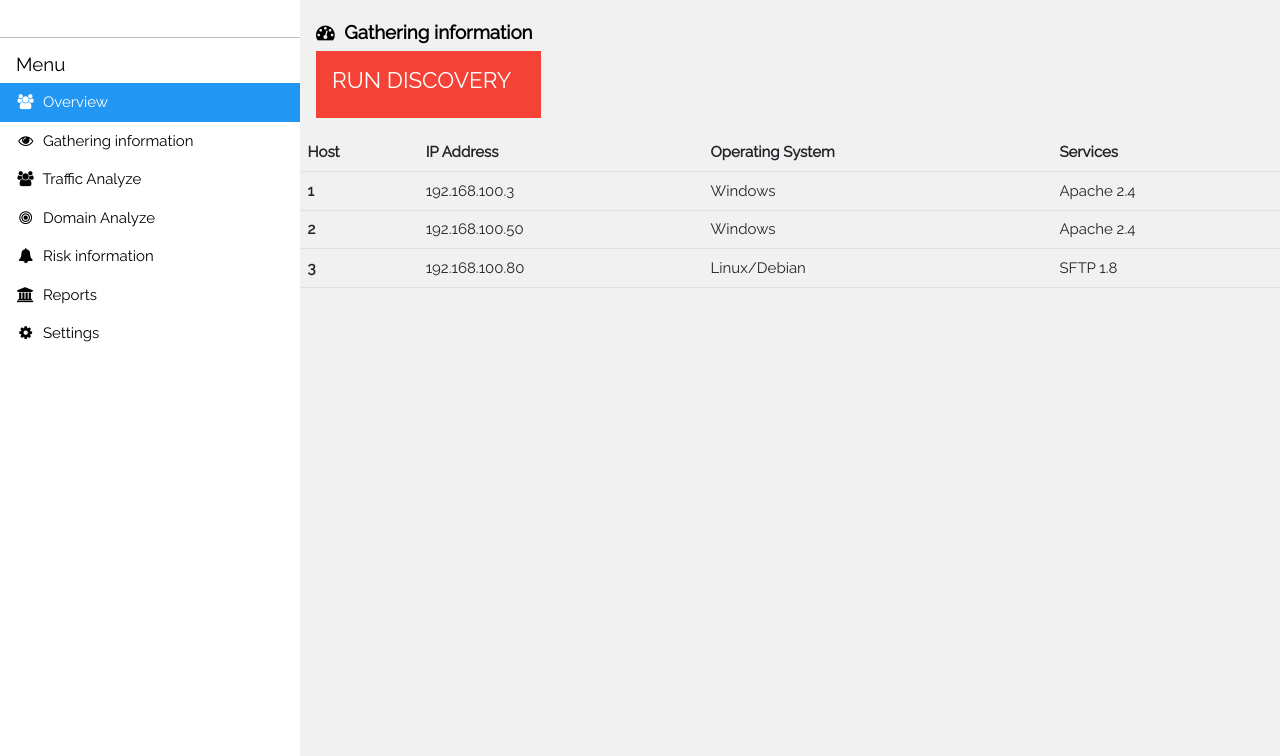
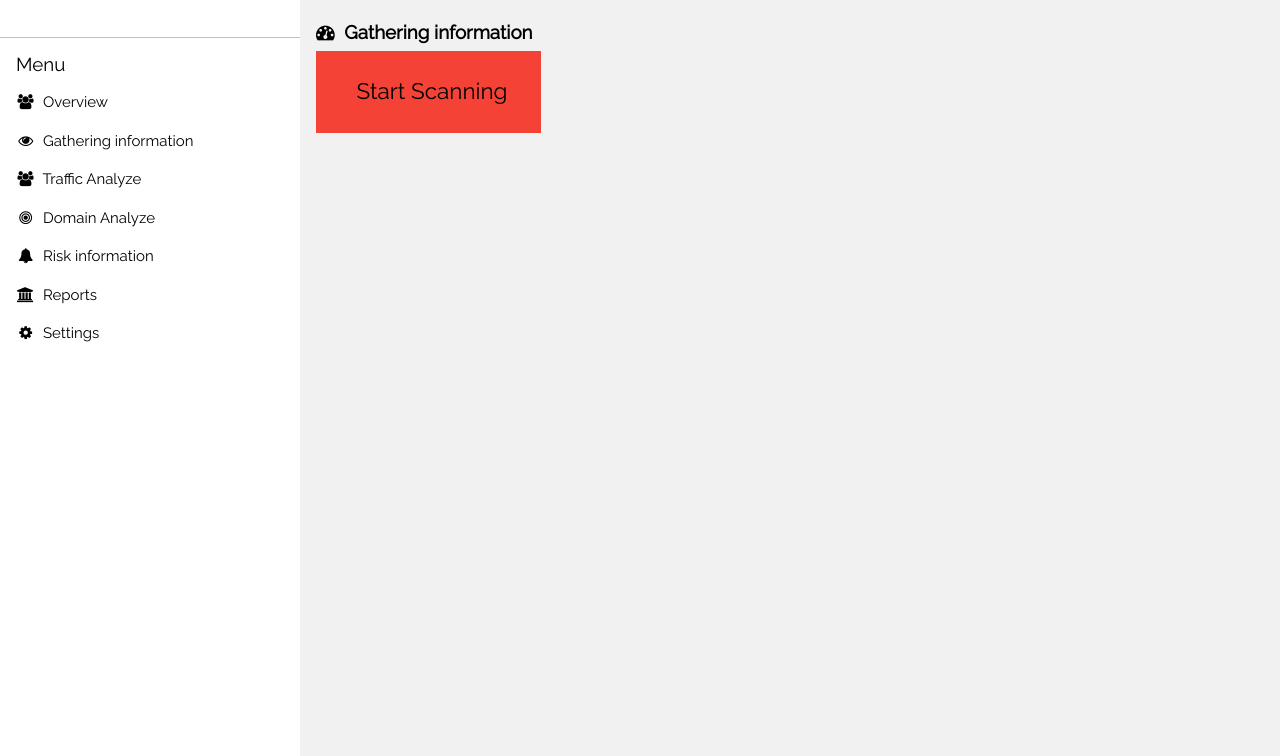
Before and after one commit to AbisaitReynaga/cibersecurity-tool, a Flask app: page /gattering_information in a window 1280 px wide. Shown: the part 44-800 px from the top of the page. Run offline with Flask 3, Linux system fonts and the light colour scheme.

Commit message:
Developer:         Abisait Reynaga
    Description:
        Implemented a button in the Gathering Information window that triggers a bash script to perform a network scan.
	The script processes the scan results and outputs a JSON file. The JSON data is then rendered in the Gathering Information window.

```diff
--- a/web_application/app.py
+++ b/web_application/app.py
@@ -1,6 +1,6 @@
 # Import the Flask class from the flask module
-from flask import Flask, render_template
-
+from flask import Flask, render_template, jsonify
+import sh,json
 # Create an instance of the Flask class
 app = Flask(__name__)
 
@@ -21,31 +21,14 @@ def settings():
 def test():
     return render_template('template.html')
 
-@app.route('/scan')
-def scan():
-    # Ejecutar el comando nmap
-    result = subprocess.run(['nmap', '-sn', '192.168.10.0/24'], capture_output=True, text=True)
-    output = result.stdout
-
-    # Parsear el resultado de nmap
-    hosts = []
-    current_host = {}
-    for line in output.split('\n'):
-        ip_match = re.search(r'Nmap scan report for (.+)', line)
-        mac_match = re.search(r'MAC Address: (.+) \((.+)\)', line)
-        if ip_match:
-            if current_host:
-                hosts.append(current_host)
-                current_host = {}
-            current_host['ip'] = ip_match.group(1)
-        if mac_match:
-            current_host['mac'] = mac_match.group(1)
-            current_host['vendor'] = mac_match.group(2)
-
-    if current_host:
-        hosts.append(current_host)
-
-    return jsonify(hosts)
+@app.route('/load_data', methods=['POST'])
+def load_data():
+    # Reemplaza 'tu_script.sh' con la ruta a tu script bash
+    #script_path = '/home/cybersecurity-tool/host_discover_scripts/host_discovery.sh'
+    #sh.bash('/home/cybersecurity-tool/host_discover_scripts/host_discovery.sh')
+    with open('/home/cybersecurity-tool/output.json', 'r') as f:
+        data = json.load(f)
+    return render_template('gattering_information.html',data=data)
 
 # Run the application
 if __name__ == '__main__':
--- a/web_application/templates/gattering_information.html
+++ b/web_application/templates/gattering_information.html
@@ -21,6 +21,32 @@
       .run-discovery-btn:hover {
           color: #000; /* Cambia el color del texto al pasar el cursor (opcional) */
       }
+
+      .btn {
+        background-color: transparent;
+        height: 50px;
+        width: 200px;
+        color: black;
+        font-size: 1.5em;
+
+    }
+
+
+
+    </style>
+    <style>
+        table {
+            table-layout: fixed;
+            width: 100%;
+        }
+        table th, table td {
+            width: 33%; /* O ajusta este valor como prefieras */
+            text-align: left;
+            overflow:auto;
+            white-space: nowrap;
+            text-overflow: ellipsis;
+        }
+
     </style>
 </head>
 <body class="w3-light-grey">
@@ -46,7 +72,7 @@
             <h5>Menu</h5>
         </div>
         <div class="w3-bar-block">
-            <a href="/" class="w3-bar-item w3-button w3-padding w3-blue"><i class="fa fa-users fa-fw"></i>&nbsp; Overview</a>
+            <a href="/" class="w3-bar-item w3-button w3-padding "><i class="fa fa-users fa-fw"></i>&nbsp; Overview</a>
             <a href="gattering_information" class="w3-bar-item w3-button w3-padding"><i class="fa fa-eye fa-fw"></i>&nbsp; Gathering information</a>
             <a href="#" class="w3-bar-item w3-button w3-padding"><i class="fa fa-users fa-fw"></i>&nbsp; Traffic Analyze</a>
             <a href="#" class="w3-bar-item w3-button w3-padding"><i class="fa fa-bullseye fa-fw"></i>&nbsp; Domain Analyze</a>
@@ -69,49 +95,41 @@
             <div class="w3-quarter">
                 <div class="w3-container w3-red w3-padding-16">
                     <div class="w3-left">
-
-                    </div>
-                    <div class="w3-right">
-                    </div>
-                    <div class="w3-clear"></div>
-                    <h4>
-                      <a href="#" class="run-discovery-btn">RUN DISCOVERY</a>
-                    </h4>
+                        <form action="/load_data" method="POST">
+                            <button id="loadDataBtn" class="btn">Start Scanning</button>
+                        </form>
                 </div>
             </div>
         </div>
-
         <div>
-            <table class="table">
+            {% for host in data %}
+        <table class="table mt-3">
             <thead>
+                <tr class="table-left-align">
+                    <th scope="col" class="table-active">Host {{ host['Host'] }}</th>
+                    <th scope="col" class="table-active">MAC {{ host['MAC'] }}</th>
+                    <th scope="col" class="table-active">OS {{ host['OS'] }}</th>
+                    <th scope="col" class="table-active"></th>
+                </tr>
                 <tr>
-                        <th scope="col">Host</th>
-                        <th scope="col">IP Address</th>
-                        <th scope="col">Operating System</th>
-                        <th scope="col">Services</th>
+                    <th scope="col">Port</th>
+                    <th scope="col">Status</th>
+                    <th scope="col">Protocol</th>
+                    <th scope="col">Service</th>
                 </tr>
             </thead>
             <tbody>
+                {% for service in host['Services'] %}
                 <tr>
-                        <th scope="row">1</th>
-                        <td>192.168.100.3</td>
-                        <td>Windows</td>
-                        <td>Apache 2.4</td>
+                    <td>{{ service['Port'] }}</td>
+                    <td>{{ service['Status'] }}</td>
+                    <td>{{ service['Protocol'] }}</td>
+                    <td>{{ service['Service'] }}</td>
                 </tr>
-                    <tr>
-                        <th scope="row">2</th>
-                        <td>192.168.100.50</td>
-                        <td>Windows</td>
-                        <td>Apache 2.4</td>
-                    </tr>
-                    <tr>
-                        <th scope="row">3</th>
-                        <td>192.168.100.80</td>
-                        <td>Linux/Debian</td>
-                        <td>SFTP 1.8</td>
-                    </tr>
+                {% endfor %}
             </tbody>
         </table>
+        {% endfor %}
         </div>
 
     </div>
@@ -141,6 +159,27 @@
         }
     </script>
     <script src="https://cdn.jsdelivr.net/npm/bootstrap@5.2.3/dist/js/bootstrap.bundle.min.js" integrity="sha384-kenU1KFdBIe4zVF0s0G1M5b4hcpxyD9F7jL+jjXkk+Q2h455rYXK/7HAuoJl+0I4" crossorigin="anonymous"></script>
-
+    <script>
+        $(document).ready(function(){
+            $('#loadDataBtn').on('click', function(){
+                $.post('/load_data', function(data){
+                    $('#host-ip').text(data[0].Host);
+                    let services = data[0].Services;
+                    let tableBody = $('#services-body');
+                    tableBody.empty();
+                    services.forEach(function(service){
+                        tableBody.append(
+                            `<tr>
+                                <td>${service.Port}</td>
+                                <td>${service.Status}</td>
+                                <td>${service.Protocol}</td>
+                                <td>${service.Service}</td>
+                            </tr>`
+                        );
+                    });
+                });
+            });
+        });
+    </script>
 </body>
 </html>
```
Also changed, not shown: 1 other file. Lines whose indentation alone changed are shown as unchanged.
